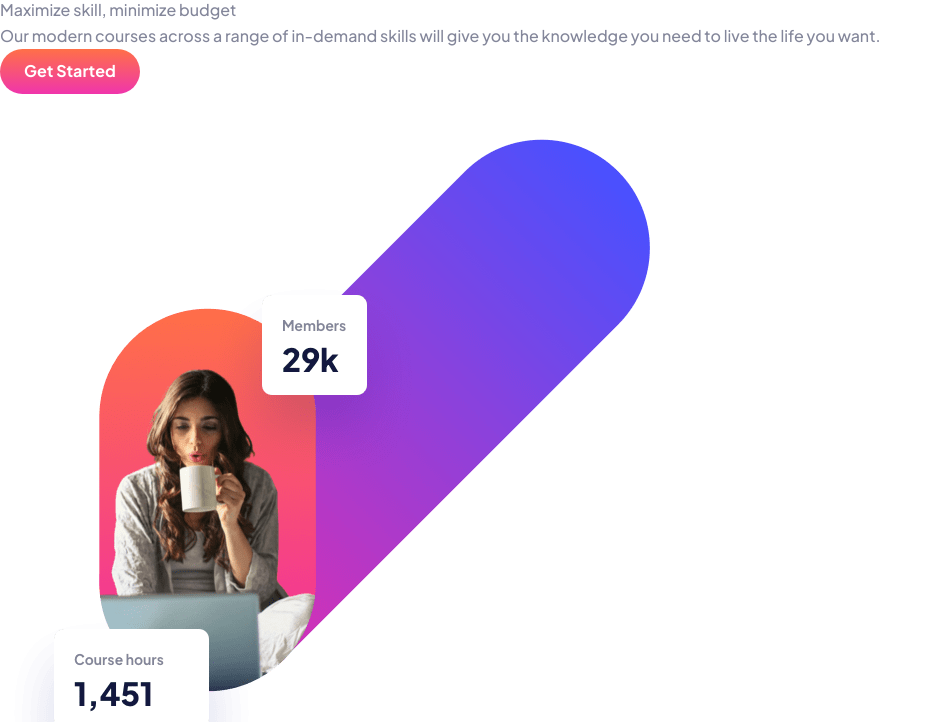
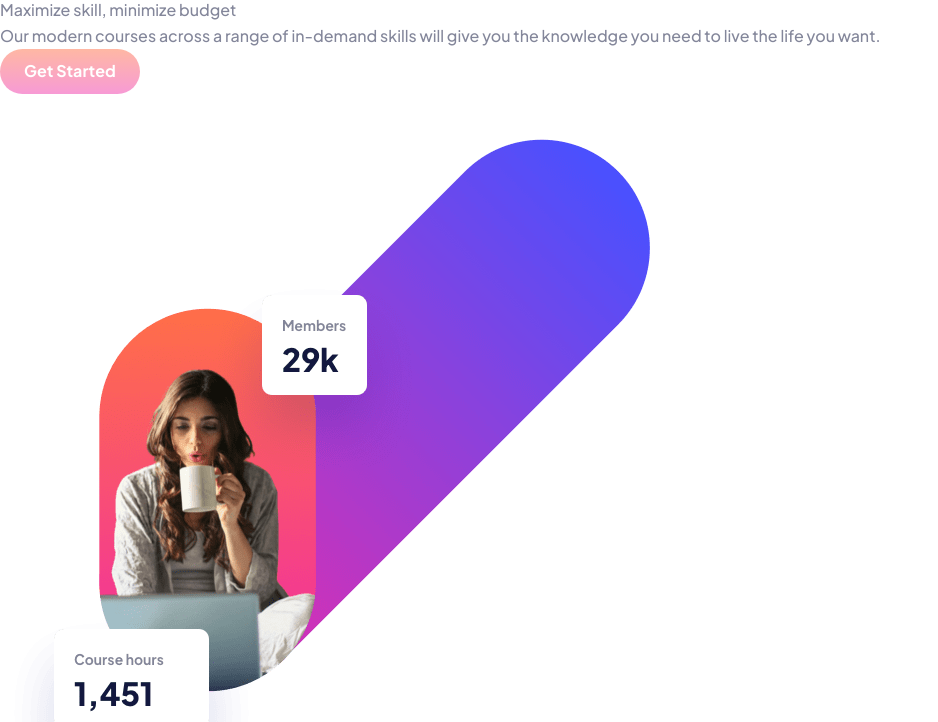
Before and after one commit to solvman/skilled-elearning-landing-page, a plain HTML site: page index.html in a window 1280 px wide. In both pictures the pointer is over the button 69 px from the left and 149 px from the top of the page. Shown: the part 78-800 px from the top of the page, without its empty margins (0-938 px from the left). Drawn offline with Linux system fonts and the light colour scheme.

Commit message:
Add buttons hover and focus styles

```diff
--- a/style.css
+++ b/style.css
@@ -106,20 +106,40 @@ a {
 }
 
 .button {
+  position: relative;
   color: var(--color-neutral-100);
   font-size: var(--body--s);
   font-weight: var(--font-weight--b);
   border: none;
   border-radius: 1.75rem;
   padding: 0.615em 1.5em;
+  transition: all 0.4s;
+  cursor: pointer;
 }
 
 .button--primary {
   background-color: var(--color-primary-900);
 }
 
+.button--primary:is(:hover, :focus) {
+  background-color: var(--color-primary-600);
+}
+
 .button--secondary {
   background-image: var(--gradient-secondary);
+}
+
+.button--secondary:hover::before,
+.button--secondary:focus::before,
+.button--tertiary:hover::before,
+.button--tertiary:focus::before {
+  content: "";
+  position: absolute;
+  top: 0;
+  left: 0;
+  bottom: 0;
+  right: 0;
+  background-color: hsla(0, 0%, 100%, 0.5);
 }
 
 .button--tertiary {
```
